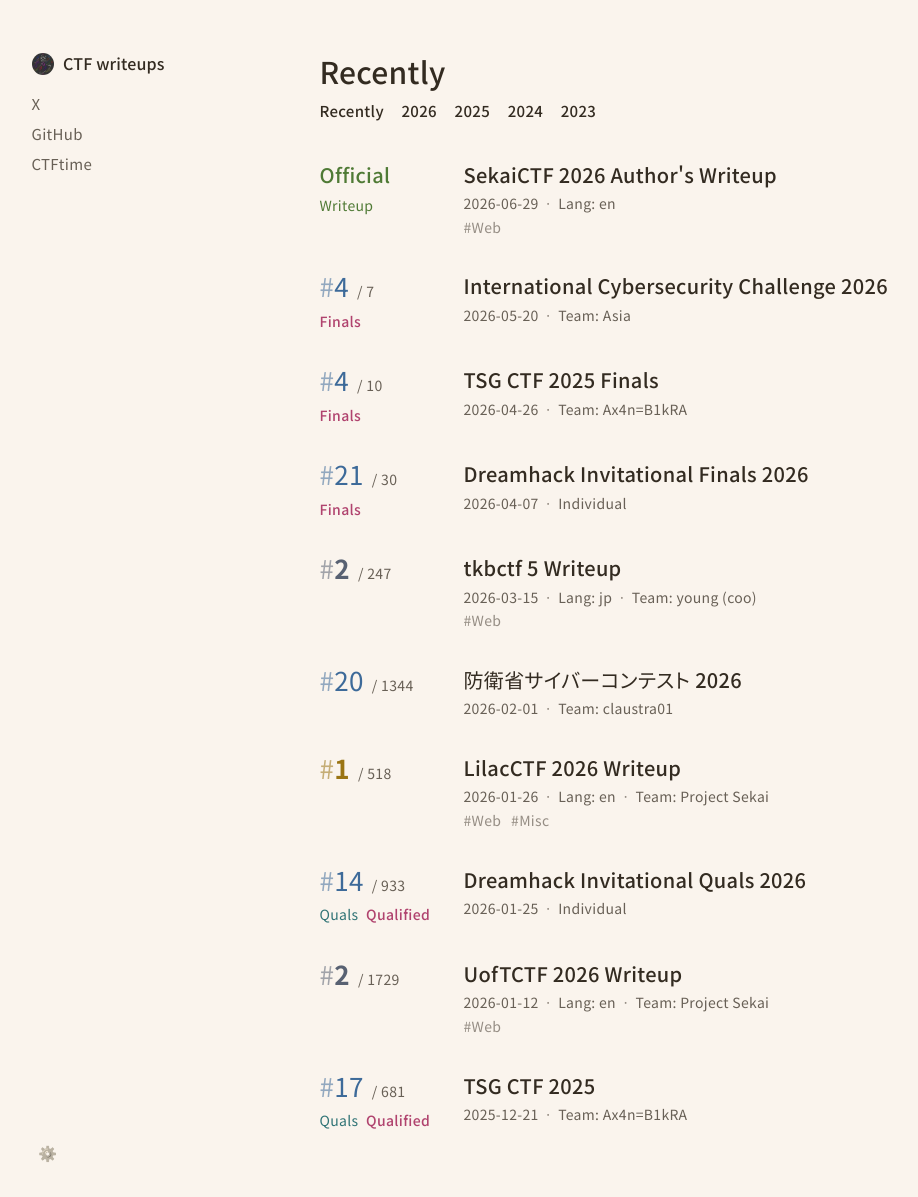
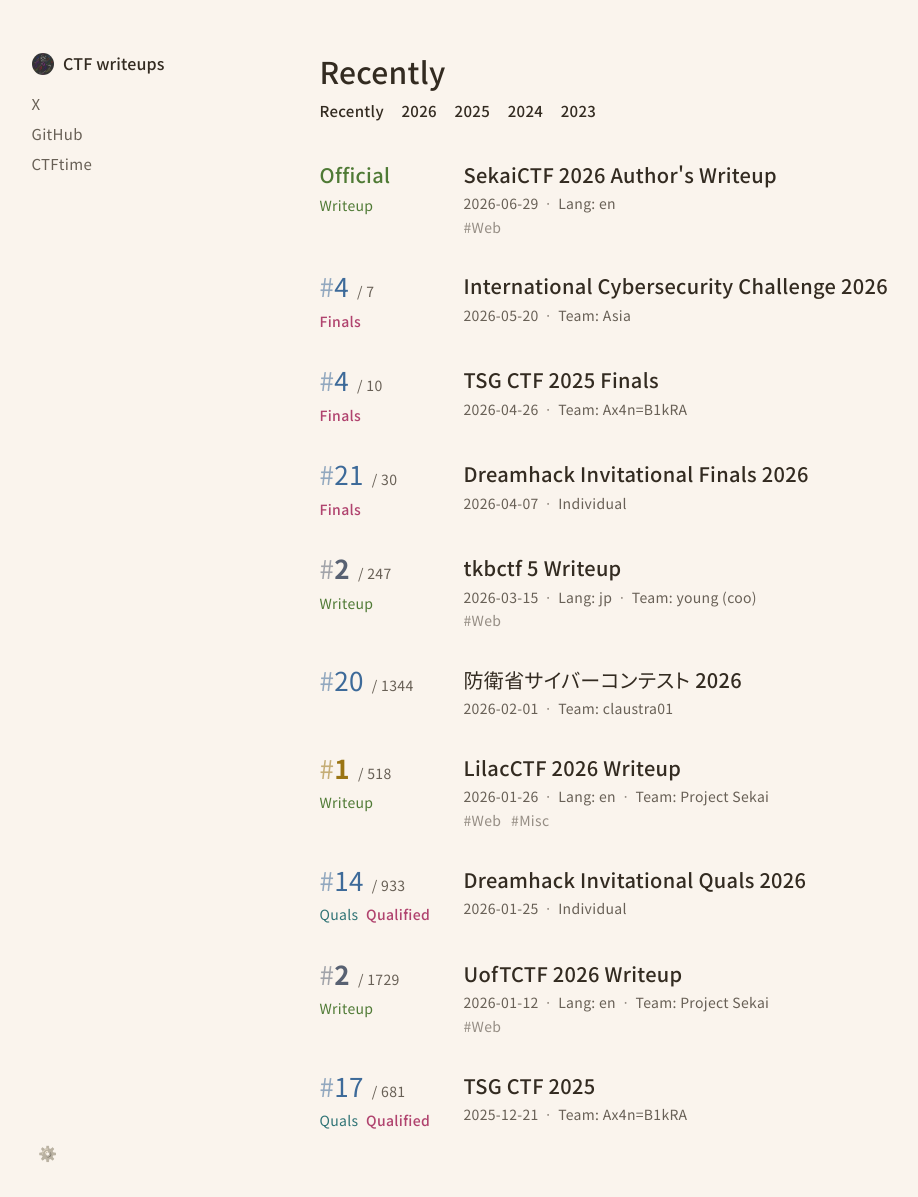
Before and after one commit to claustra01/my-ctf-writeups, a Jekyll site: the page built from index.md, in a window 1280 px wide and 1197 px high. Shown: the whole window, without its empty margins (25-943 px from the left). Built offline with Jekyll 4.4.1, drawn with Linux system fonts in a browser that asks for light colours.

Commit message:
update: design

```diff
--- a/_includes/writeup_cards.html
+++ b/_includes/writeup_cards.html
@@ -6,7 +6,7 @@
   <a class="card" href="{{ writeup.url | relative_url }}">
     {% endif %}
     <div class="card-rank">
-      {% include writeup_rank.html writeup=writeup %}
+      {% include writeup_rank.html writeup=writeup list=true %}
     </div>
     <h3 class="card-title">{{ writeup.title }}</h3>
     {% include writeup_meta.html writeup=writeup %}
--- a/_includes/writeup_rank.html
+++ b/_includes/writeup_rank.html
@@ -18,5 +18,6 @@
   {% if w.tags contains "Quals" %}<span class="tag tag-quals">Quals</span>{% endif %}
   {% if w.tags contains "Qualified" %}<span class="tag tag-finals">Qualified</span>{% endif %}
   {% if w.tags contains "Finals" %}<span class="tag tag-finals">Finals</span>{% endif %}
-  {% if w.official %}<span class="pill pill-flag">Writeup</span>{% endif %}
+  {% comment %} the list marks every writeup; the writeup page only says "Official Writeup" {% endcomment %}
+  {% if w.official or include.list and w.layout == "writeup" %}<span class="pill pill-flag">Writeup</span>{% endif %}
 </span>
--- a/assets/css/main.css
+++ b/assets/css/main.css
@@ -915,6 +915,7 @@ div.highlight {
   }
 
   .rank-official,
+  .page-rank .pill-flag,
   .card-title {
     font-size: 17px;
   }
```
